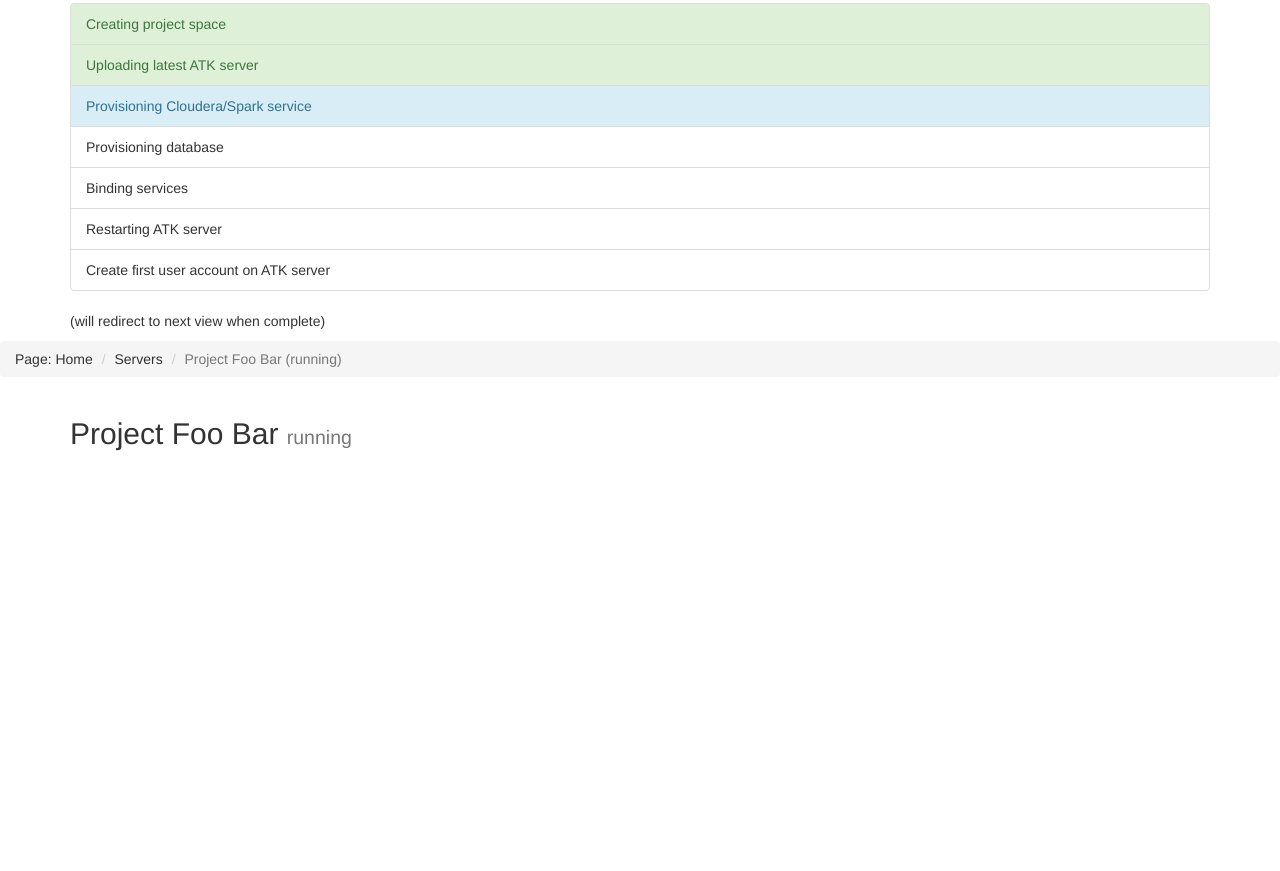
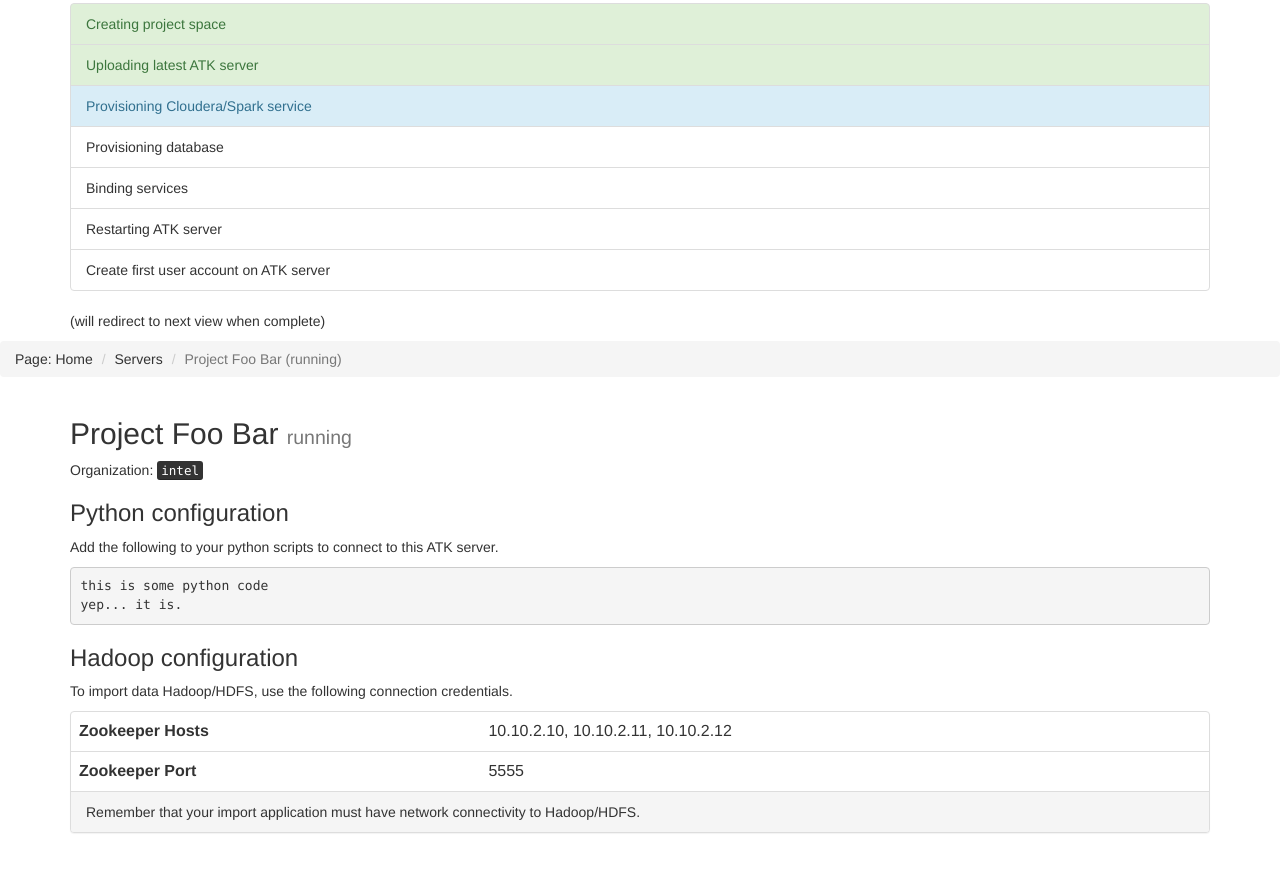
Before and after one commit to trustedanalytics/application-broker, a plain HTML site: page assets/index.html in a window 1280 px wide. Shown: the part 759-1630 px from the top of the page. Before the commit the page ends 1249 px from the top, so only its background shows below. Drawn offline with Linux system fonts and the light colour scheme.

Commit message:
show a server configuration

```diff
--- a/assets/index.html
+++ b/assets/index.html
@@ -113,6 +113,30 @@
 
   <div class="container">
     <h2>Project Foo Bar <small>running</small></h2>
+    <p>Organization: <kbd>intel</kbd></p>
+
+    <h3>Python configuration</h3>
+    <p>Add the following to your python scripts to connect to this ATK server.</p>
+    <pre>
+this is some python code
+yep... it is.</pre>
+
+    <h3>Hadoop configuration</h3>
+    <p>To import data Hadoop/HDFS, use the following connection credentials.</p>
+    <div class="panel panel-default">
+      <table class="table">
+        <tr>
+          <th>Zookeeper Hosts</th><td>10.10.2.10, 10.10.2.11, 10.10.2.12</td>
+        </tr>
+        <tr>
+          <th>Zookeeper Port</th><td>5555</td>
+        </tr>
+      </table>
+
+      <div class="panel-footer">
+        Remember that your import application must have network connectivity to Hadoop/HDFS.
+      </div>
+    </div>
   </div>
 
 
```
